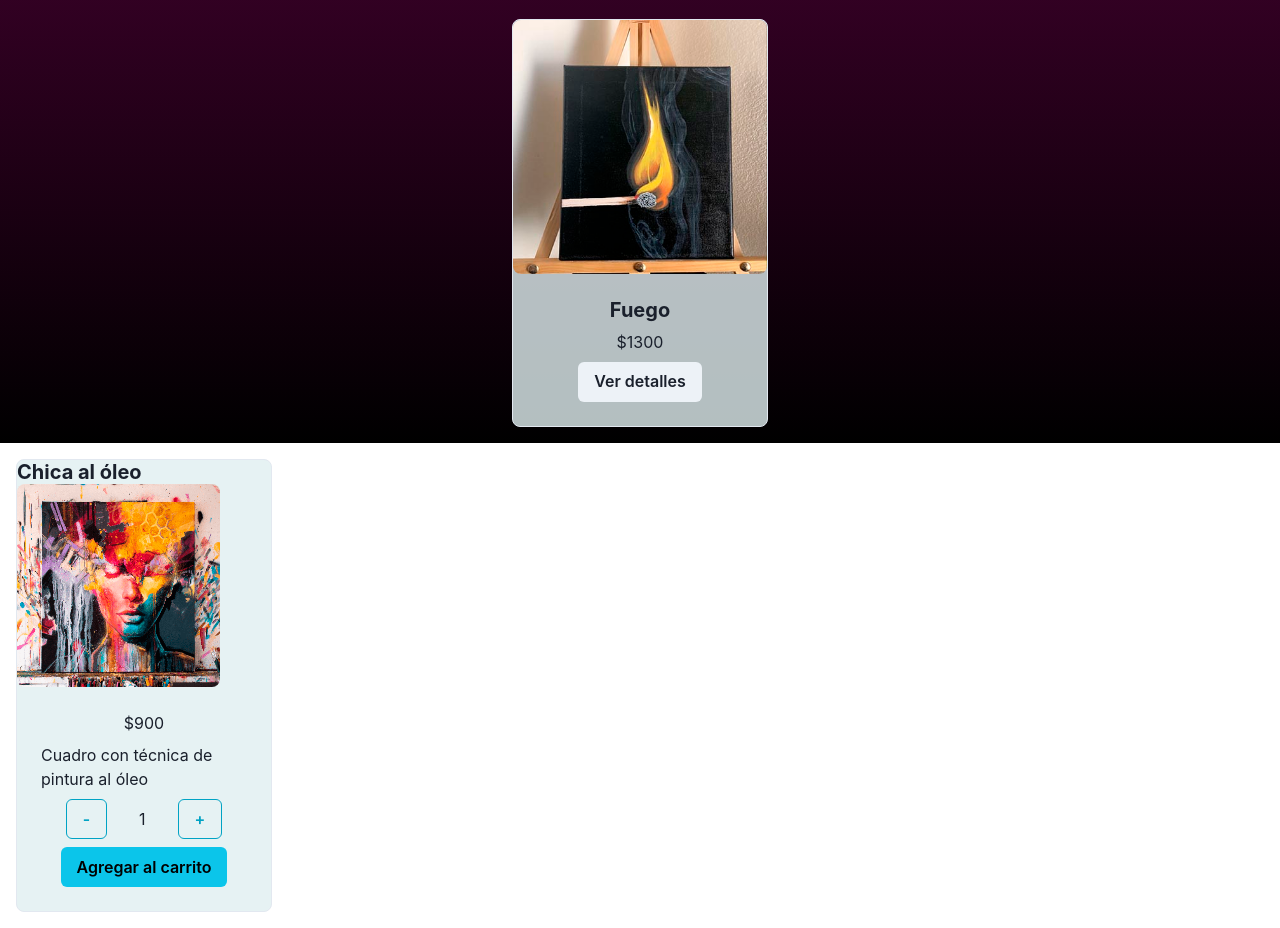
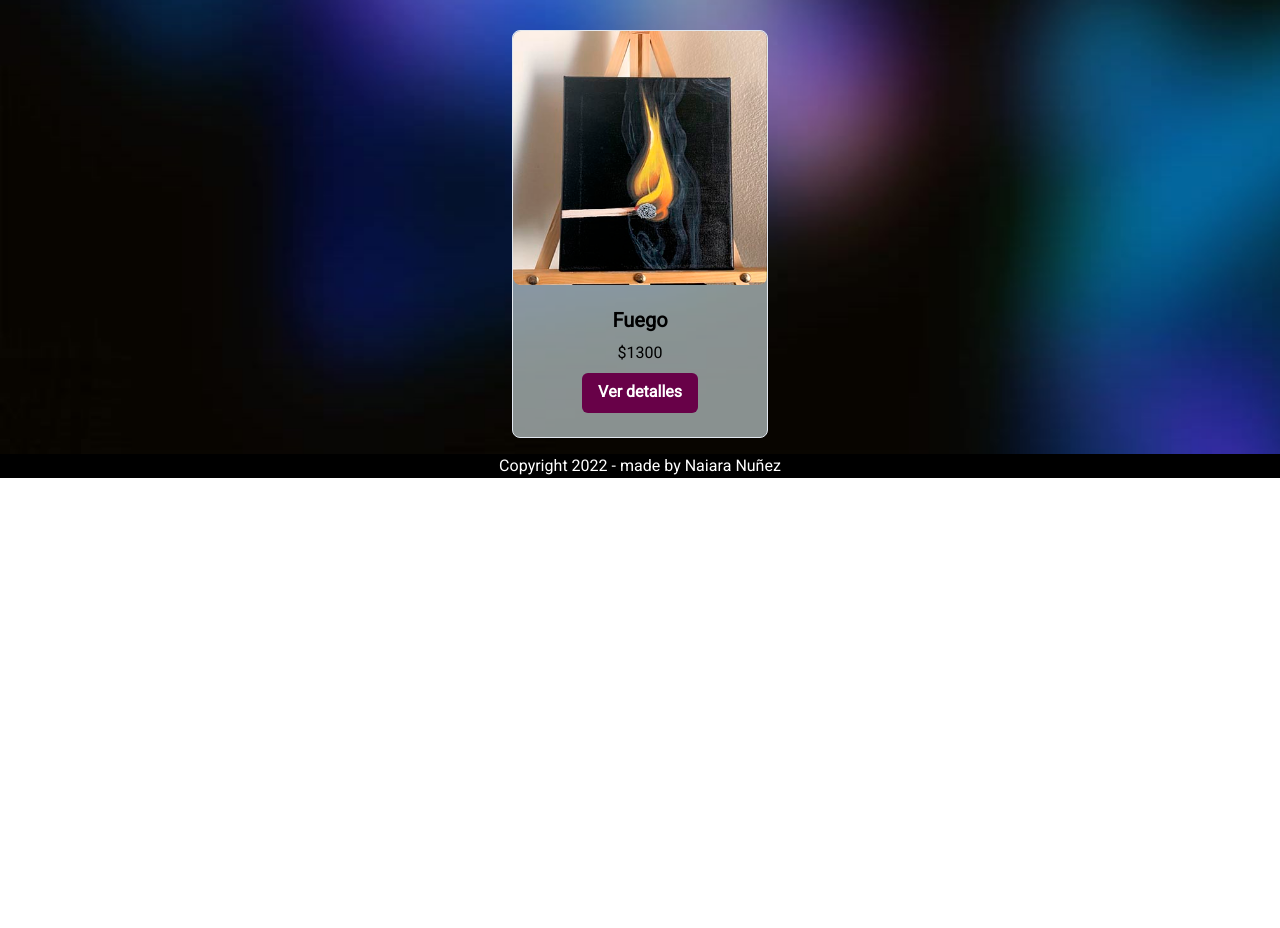
Before and after one commit to NaiaraLN/creArte-nunez, a React (Create React App) app: page / in a window 1280 px wide. Shown: the part 574-1502 px from the top of the page. After the commit the page ends 1052 px from the top, so only its background shows below. Built offline with nearby package versions, Linux system fonts and the light colour scheme.

Commit message:
customizando el theme de chakra ui

```diff
--- a/package.json
+++ b/package.json
@@ -6,6 +6,7 @@
     "@chakra-ui/react": "^2.2.4",
     "@emotion/react": "^11.9.3",
     "@emotion/styled": "^11.9.3",
+    "@fontsource/heebo": "^4.5.13",
     "@testing-library/jest-dom": "^5.16.4",
     "@testing-library/react": "^13.3.0",
     "@testing-library/user-event": "^13.5.0",
--- a/src/components/App.js
+++ b/src/components/App.js
@@ -1,14 +1,17 @@
 import { ChakraProvider } from '@chakra-ui/react'
 import {Navbar} from './Navbar'
 import {Main} from './Main'
+import {Footer} from './Footer'
+import {CustomTheme} from '../styles/theme'
 
 
 
 function App() {
     return (
-        <ChakraProvider>
+        <ChakraProvider theme={CustomTheme}>
             <Navbar />
             <Main />
+            <Footer/>
         </ChakraProvider>
     )
 }
--- a/src/components/CartWidget/index.js
+++ b/src/components/CartWidget/index.js
@@ -3,7 +3,7 @@ import { FaShoppingCart } from "react-icons/fa";
 const CartWidget = () => {
     return(
         <>
-            <FaShoppingCart color='white'/>
+            <FaShoppingCart size={25} color='white'/>
         </>
     )
 }
--- /dev/null
+++ b/src/components/Footer/index.js
@@ -0,0 +1,11 @@
+import { Box, Text } from '@chakra-ui/react'
+
+const Footer = () => {
+  return (
+    <Box as='footer' textAlign='center' bg='black'>
+        <Text color='white'>Copyright 2022 - made by Naiara Nuñez</Text>
+    </Box>
+  )
+}
+
+export {Footer}
--- a/src/components/Item/index.js
+++ b/src/components/Item/index.js
@@ -5,12 +5,12 @@ const Item = ({product}) => {
 
 
     return (
-        <Box maxW='2xs' maxH='auto' borderWidth='1px' borderRadius='lg' m='4' backdropBlur='10px' bgColor='rgba(224,239,241,0.8)'>
+        <Box maxW='2xs' maxH='auto' borderWidth='1px' borderRadius='lg' m='4' backdropBlur='10px' bgColor='primary' color='black'>
             <Image src={product.img} w='100%' borderRadius='lg'/>
             <VStack p={6}>
                 <Heading as='h2' size='md'>{product.nombre}</Heading>
                 <Text>${product.precio}</Text>
-                <Button key={product.id}>Ver detalles</Button>
+                <Button key={product.id} variant="secondary">Ver detalles</Button>
             </VStack>
         </Box>
     )
--- a/src/components/ItemCount/index.js
+++ b/src/components/ItemCount/index.js
@@ -12,11 +12,11 @@ const ItemCount = ({ initial, stock, onAdd}) => {
   return (
     <VStack>
       <HStack spacing={8}>
-        <Button colorScheme='cyan' variant='outline' onClick={decrease}>-</Button>
+        <Button  variant='third' onClick={decrease}>-</Button>
         <Text>{count}</Text>
-        <Button colorScheme='cyan' variant='outline' onClick={increase}>+</Button>
+        <Button  variant='third' onClick={increase}>+</Button>
       </HStack>
-      <Button colorScheme='cyan' variant='solid'>Agregar al carrito</Button>
+      <Button variant='third'>Agregar al carrito</Button>
     </VStack>
 
 
--- a/src/components/ItemListContainer/index.js
+++ b/src/components/ItemListContainer/index.js
@@ -19,8 +19,8 @@ const ItemListContainer = ({greeting}) => {
     }, [])
 
     return(
-        <Flex align='center' direction='column' bgGradient='linear(to-b, #680148, #000000)'>
-            <Heading as='h1' size='xl' color='white'>{greeting}</Heading>
+        <Flex align='center' direction='column'>
+            <Heading as='h1' size='xl' color='white' lineHeight='md'>{greeting}</Heading>
             {loading? <ItemList listProducts={listProducts} /> : <Spinner/>}
         </ Flex>
     )
--- a/src/components/Main/index.js
+++ b/src/components/Main/index.js
@@ -1,12 +1,14 @@
 import { ItemListContainer } from '../ItemListContainer'
-import { ItemDetailContainer } from '../ItemDetailContainer'
+// import { ItemDetailContainer } from '../ItemDetailContainer'
+import { Box} from '@chakra-ui/react'
+import background from '../../assets/bg.jpeg'
 
 const Main = () => {
     return (
-        <main>
+        <Box as='main' display='flex' minH='90vh' bgImage={background} bgSize='cover'>
             <ItemListContainer greeting='Bienvenidos a la plataforma para artistas y fanáticos del arte!' />
-            <ItemDetailContainer/>
-        </main>
+            {/* <ItemDetailContainer/> */}
+        </Box>
     )
 }
 
--- /dev/null
+++ b/src/styles/components/buttonStyle.js
@@ -0,0 +1,31 @@
+import { whiten } from "@chakra-ui/theme-tools";
+import {darken} from "@chakra-ui/theme-tools"
+
+export const ButtonStyle = {
+    // Styles for the base style
+    baseStyle: {},
+    // Styles for the size variations
+    sizes: {},
+    // Styles for the visual style variations
+    variants: {
+        secondary: {
+            bg: "secondary",
+            color: "white",
+            _hover: {
+                bg: whiten("secondary", 20),
+                boxShadow: "lg",
+            }
+        },
+        third: {
+            bg: "third",
+            color: "black",
+            _hover: {
+                bg: darken("third", 10),
+                transform: "scale(1.02)",
+                boxShadow: "lg",
+            }
+        },
+    },
+    // The default `size` or `variant` values
+    defaultProps: {},
+}
--- /dev/null
+++ b/src/styles/theme.js
@@ -0,0 +1,20 @@
+import { extendTheme } from '@chakra-ui/react'
+import { ButtonStyle as Button} from './components/buttonStyle';
+import "@fontsource/heebo"
+
+const CustomTheme = extendTheme({
+    colors: {
+        primary: "rgba(224,239,241,0.6)",
+        secondary: "#680148",
+        third: "#7DB4B5"
+    },
+    fonts: {
+        heading: "Heebo",
+        body: "Heebo"
+    },
+    components: {
+        Button,
+    }
+});
+
+export {CustomTheme}
```
Also changed, not shown: src/assets/bg.jpeg (added), 1 other file (tests, documents, lock files or other folders).
